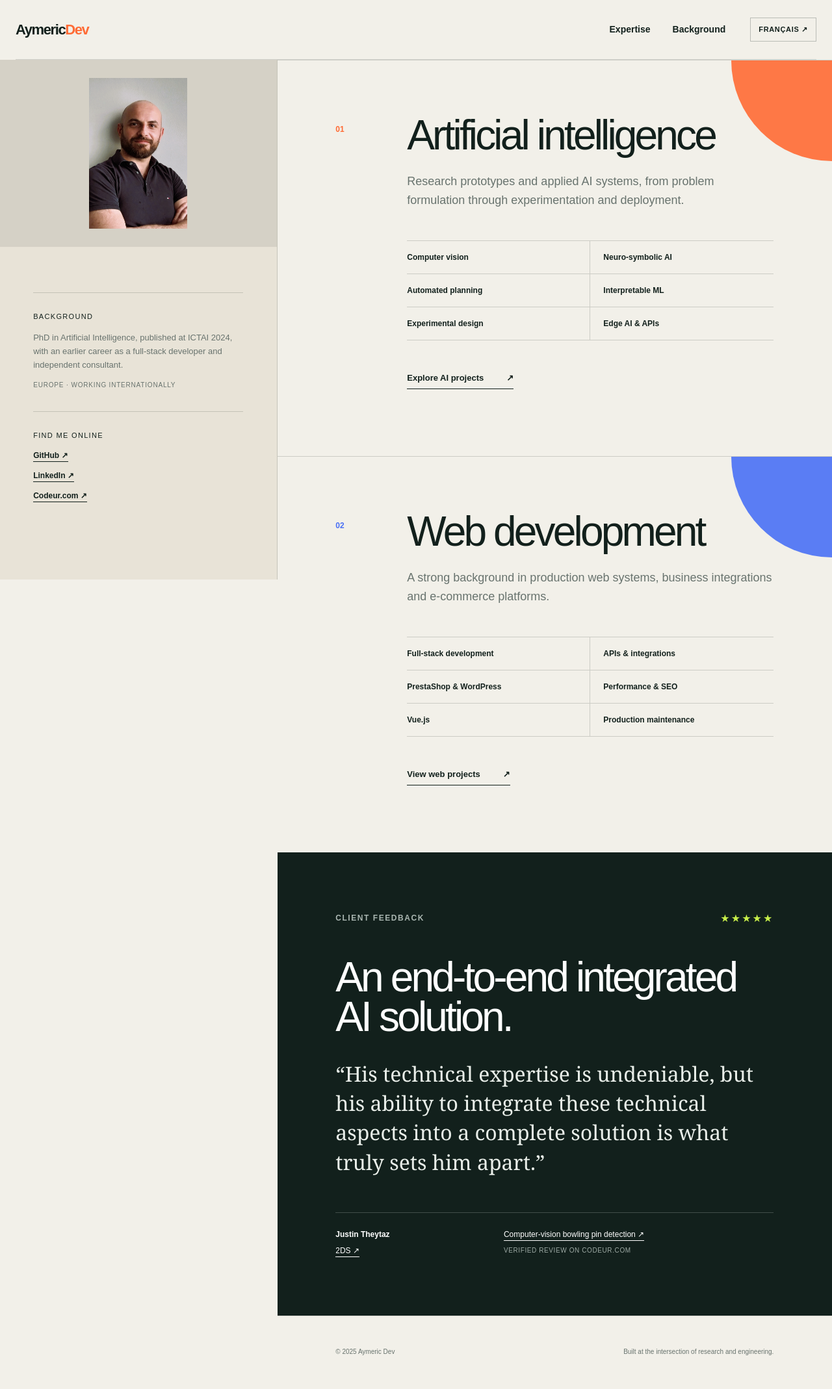
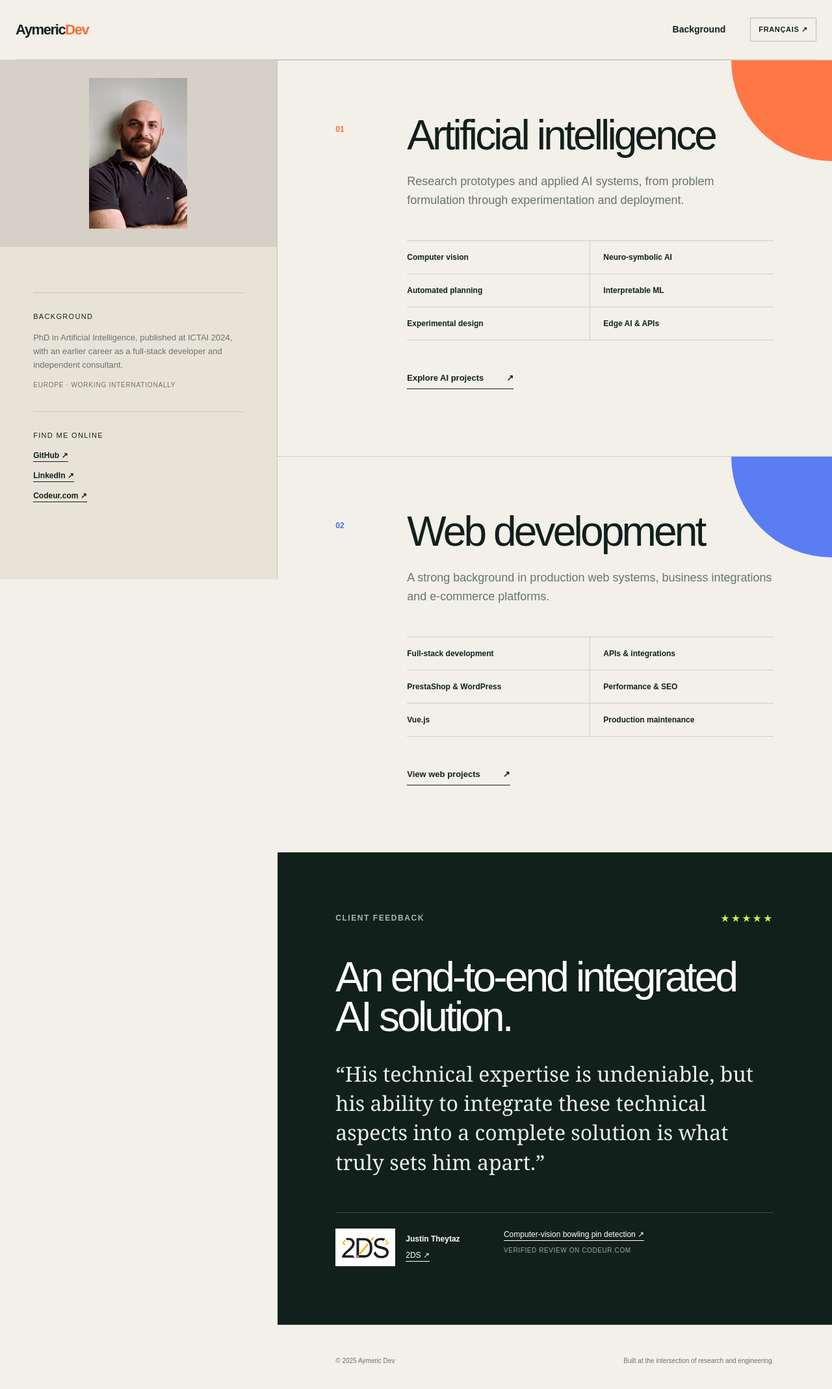
Before and after one commit to aymeric75/my-freelance-website, a Next.js app: page /en in a window 1280 px wide. Shown: the top 2138 px of the page at 65% size. Built offline with nearby package versions, Linux system fonts and the light colour scheme.

Commit message:
Add 2DS logo and simplify navigation

```diff
--- a/app/home-content.tsx
+++ b/app/home-content.tsx
@@ -5,14 +5,14 @@ export type Language = "fr" | "en"
 
 const copy = {
   fr: {
-    nav:["Expertise","Parcours"], switchLabel:"English", status:"Disponible pour de nouveaux projets", role:"Chercheur & ingénieur en intelligence artificielle", bio:"Je conçois des systèmes d’IA qui relient recherche, expérimentation et mise en production.", curriculum:"Docteur en intelligence artificielle, avec une expérience antérieure de développeur full-stack et de consultant indépendant.", location:"Europe · Missions internationales", intro:"Domaines d’expertise", headline:"De la recherche à des systèmes qui fonctionnent dans le monde réel.", cvTitle:"Parcours en bref", linksTitle:"Me retrouver", footer:"Conçu comme un lien entre recherche et ingénierie.",reviewLabel:"Retour client",reviewTitle:"Une solution d’IA intégrée de bout en bout.",reviewQuote:"Sa compétence technique est indéniable, mais sa capacité à intégrer ces aspects techniques dans une solution complète est ce qui le distingue vraiment.",reviewProject:"Détection de quilles par vision artificielle",reviewSource:"Avis vérifié sur Codeur.com",
+    nav:["Parcours"], switchLabel:"English", status:"Disponible pour de nouveaux projets", role:"Chercheur & ingénieur en intelligence artificielle", bio:"Je conçois des systèmes d’IA qui relient recherche, expérimentation et mise en production.", curriculum:"Docteur en intelligence artificielle, avec une expérience antérieure de développeur full-stack et de consultant indépendant.", location:"Europe · Missions internationales", intro:"Domaines d’expertise", headline:"De la recherche à des systèmes qui fonctionnent dans le monde réel.", cvTitle:"Parcours en bref", linksTitle:"Me retrouver", footer:"Conçu comme un lien entre recherche et ingénierie.",reviewLabel:"Retour client",reviewTitle:"Une solution d’IA intégrée de bout en bout.",reviewQuote:"Sa compétence technique est indéniable, mais sa capacité à intégrer ces aspects techniques dans une solution complète est ce qui le distingue vraiment.",reviewProject:"Détection de quilles par vision artificielle",reviewSource:"Avis vérifié sur Codeur.com",
     themes:[
       {slug:"ai",number:"01",title:"Intelligence artificielle",description:"Conception de prototypes de recherche et de systèmes d’IA appliquée, depuis la formulation du problème jusqu’au déploiement.",skills:["Vision par ordinateur","IA neuro-symbolique","Planification automatisée","Machine learning interprétable","Conception expérimentale","Edge AI & APIs"],link:"Découvrir les projets IA",accent:"orange"},
       {slug:"web",number:"02",title:"Développement web",description:"Une expérience solide de systèmes web en production, d’intégrations métiers et de plateformes e-commerce.",skills:["Développement full-stack","APIs & intégrations","PrestaShop & WordPress","Performance & SEO","Vue.js","Maintenance en production"],link:"Voir les projets web",accent:"blue"},
     ],
   },
   en: {
-    nav:["Expertise","Background"], switchLabel:"Français", status:"Available for selected projects", role:"Artificial intelligence researcher & engineer", bio:"I design AI systems that connect research, experimentation and production delivery.", curriculum:"PhD in Artificial Intelligence, published at ICTAI 2024, with an earlier career as a full-stack developer and independent consultant.", location:"Europe · Working internationally", intro:"Areas of expertise", headline:"From research to systems that work in the real world.", cvTitle:"Background", linksTitle:"Find me online", footer:"Built at the intersection of research and engineering.",reviewLabel:"Client feedback",reviewTitle:"An end-to-end integrated AI solution.",reviewQuote:"His technical expertise is undeniable, but his ability to integrate these technical aspects into a complete solution is what truly sets him apart.",reviewProject:"Computer-vision bowling pin detection",reviewSource:"Verified review on Codeur.com",
+    nav:["Background"], switchLabel:"Français", status:"Available for selected projects", role:"Artificial intelligence researcher & engineer", bio:"I design AI systems that connect research, experimentation and production delivery.", curriculum:"PhD in Artificial Intelligence, published at ICTAI 2024, with an earlier career as a full-stack developer and independent consultant.", location:"Europe · Working internationally", intro:"Areas of expertise", headline:"From research to systems that work in the real world.", cvTitle:"Background", linksTitle:"Find me online", footer:"Built at the intersection of research and engineering.",reviewLabel:"Client feedback",reviewTitle:"An end-to-end integrated AI solution.",reviewQuote:"His technical expertise is undeniable, but his ability to integrate these technical aspects into a complete solution is what truly sets him apart.",reviewProject:"Computer-vision bowling pin detection",reviewSource:"Verified review on Codeur.com",
     themes:[
       {slug:"ai",number:"01",title:"Artificial intelligence",description:"Research prototypes and applied AI systems, from problem formulation through experimentation and deployment.",skills:["Computer vision","Neuro-symbolic AI","Automated planning","Interpretable ML","Experimental design","Edge AI & APIs"],link:"Explore AI projects",accent:"orange"},
       {slug:"web",number:"02",title:"Web development",description:"A strong background in production web systems, business integrations and e-commerce platforms.",skills:["Full-stack development","APIs & integrations","PrestaShop & WordPress","Performance & SEO","Vue.js","Production maintenance"],link:"View web projects",accent:"blue"},
@@ -23,7 +23,7 @@ const copy = {
 export function HomeContent({language}:{language:Language}) {
   const t=copy[language]; const otherLanguage=language==="fr"?"en":"fr"
   return <>
-    <header className="site-header home-header"><Link className="wordmark" href={`/${language}`}>Aymeric<span>Dev</span></Link><nav aria-label="Navigation principale"><a href="#expertise">{t.nav[0]}</a><Link href={language==="fr"?"/fr/parcours":"/en/background"}>{t.nav[1]}</Link></nav><Link className="language-switch" href={`/${otherLanguage}`} hrefLang={otherLanguage}>{t.switchLabel} <span>↗</span></Link></header>
+    <header className="site-header home-header"><Link className="wordmark" href={`/${language}`}>Aymeric<span>Dev</span></Link><nav aria-label="Navigation principale"><Link href={language==="fr"?"/fr/parcours":"/en/background"}>{t.nav[0]}</Link></nav><Link className="language-switch" href={`/${otherLanguage}`} hrefLang={otherLanguage}>{t.switchLabel} <span>↗</span></Link></header>
     <main className="portfolio-layout">
       <aside className="profile-column"><div className="profile-photo"><div className="profile-photo-frame"><Image src="/images/profile/aymeric.jpg" alt="Aymeric Dev" fill priority sizes="(max-width: 860px) 100vw, 33vw"/></div></div><div className="profile-content">
         <section className="profile-block" id="profile-cv"><h2>{t.cvTitle}</h2><p>{t.curriculum}</p><p className="profile-location">{t.location}</p></section>
@@ -31,7 +31,7 @@ export function HomeContent({language}:{language:Language}) {
       </div></aside>
       <div className="themes-column" id="expertise">
         {t.themes.map(theme=><section className={`theme-section theme-${theme.accent}`} key={theme.slug}><div className="theme-number">{theme.number}</div><div className="theme-body"><h2>{theme.title}</h2><p>{theme.description}</p><ul>{theme.skills.map(skill=><li key={skill}>{skill}</li>)}</ul><Link href={`/${language}/projects/${theme.slug}`}>{theme.link} <span>↗</span></Link></div></section>)}
-        <section className="home-testimonial"><div className="home-testimonial-heading"><p className="eyebrow">{t.reviewLabel}</p><span aria-label="5 sur 5">★★★★★</span></div><h2>{t.reviewTitle}</h2><blockquote>“{t.reviewQuote}”</blockquote><div className="home-testimonial-credit"><div><strong>Justin Theytaz</strong><a href="https://2ds.ch/" target="_blank" rel="noreferrer">2DS ↗</a></div><div><Link href="/work/bowling-pin-detection">{t.reviewProject} ↗</Link><span>{t.reviewSource}</span></div></div></section>
+        <section className="home-testimonial"><div className="home-testimonial-heading"><p className="eyebrow">{t.reviewLabel}</p><span aria-label="5 sur 5">★★★★★</span></div><h2>{t.reviewTitle}</h2><blockquote>“{t.reviewQuote}”</blockquote><div className="home-testimonial-credit"><div className="testimonial-client"><a className="testimonial-logo" href="https://2ds.ch/" target="_blank" rel="noreferrer"><Image src="/images/clients/2ds.svg" alt="2DS" width={144} height={65}/></a><div><strong>Justin Theytaz</strong><a href="https://2ds.ch/" target="_blank" rel="noreferrer">2DS ↗</a></div></div><div><Link href="/work/bowling-pin-detection">{t.reviewProject} ↗</Link><span>{t.reviewSource}</span></div></div></section>
         <footer className="home-footer"><span>© {new Date().getFullYear()} Aymeric Dev</span><span>{t.footer}</span></footer>
       </div>
     </main>
--- a/app/work/[slug]/page.tsx
+++ b/app/work/[slug]/page.tsx
@@ -41,7 +41,7 @@ export default async function ProjectPage({ params }: { params: Promise<{ slug:s
         </div>
       </section>}
       {project.slug === "market-impact-dynamics" && <aside className="research-note shell"><strong>Research status</strong><p>The visualizations shown here use an illustrative dataset to validate the pipeline. They are not presented as empirical performance results.</p></aside>}
-      {project.slug === "bowling-pin-detection" && <section className="case-quote shell"><div className="case-quote-rating"><span aria-label="5 out of 5">★★★★★</span><small>Verified Codeur.com review</small></div><blockquote>“Aymeric demonstrated a deep understanding of the technical requirements from the outset, identifying and configuring the necessary hardware with remarkable speed and efficiency. His technical expertise is undeniable, but his ability to integrate these technical aspects into a complete solution is what truly sets him apart.”</blockquote><div className="case-quote-credit"><strong>Justin Theytaz</strong><a href="https://2ds.ch/" target="_blank" rel="noreferrer">2DS, Switzerland ↗</a><span>Client · November 2023</span></div></section>}
+      {project.slug === "bowling-pin-detection" && <section className="case-quote shell"><div className="case-quote-rating"><span aria-label="5 out of 5">★★★★★</span><small>Verified Codeur.com review</small></div><blockquote>“Aymeric demonstrated a deep understanding of the technical requirements from the outset, identifying and configuring the necessary hardware with remarkable speed and efficiency. His technical expertise is undeniable, but his ability to integrate these technical aspects into a complete solution is what truly sets him apart.”</blockquote><div className="case-quote-credit"><a className="testimonial-logo" href="https://2ds.ch/" target="_blank" rel="noreferrer"><Image src="/images/clients/2ds.svg" alt="2DS" width={144} height={65}/></a><strong>Justin Theytaz</strong><a href="https://2ds.ch/" target="_blank" rel="noreferrer">2DS, Switzerland ↗</a><span>Client · November 2023</span></div></section>}
       <Link className="next-project" href={`/work/${nextProject.slug}`}><span>Next case study</span><strong>{nextProject.shortTitle} <b>↗</b></strong></Link>
     </main>
   </>
```
Also changed, not shown: public/images/clients/2ds.svg (added), styles/tailwind.css.
